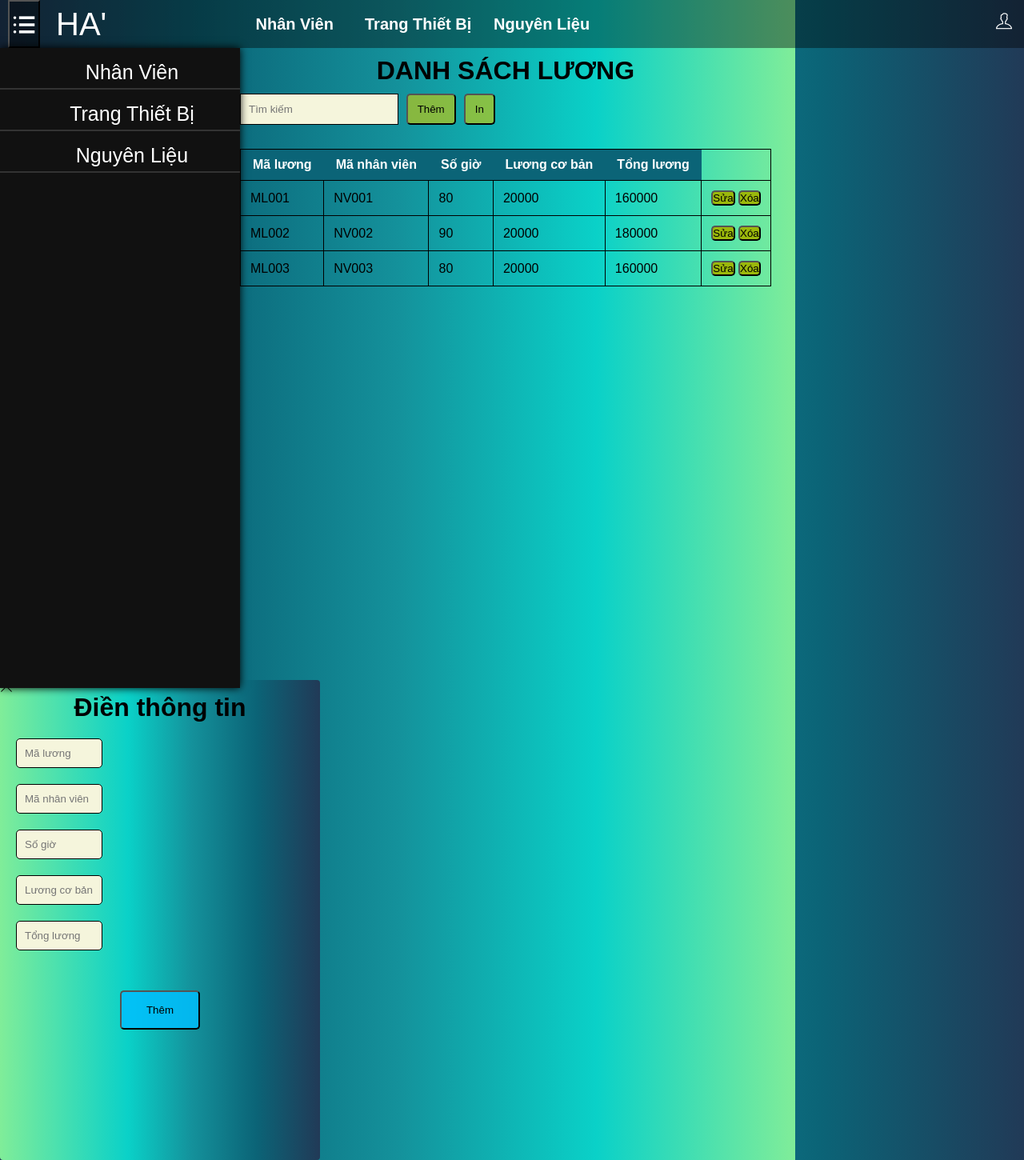
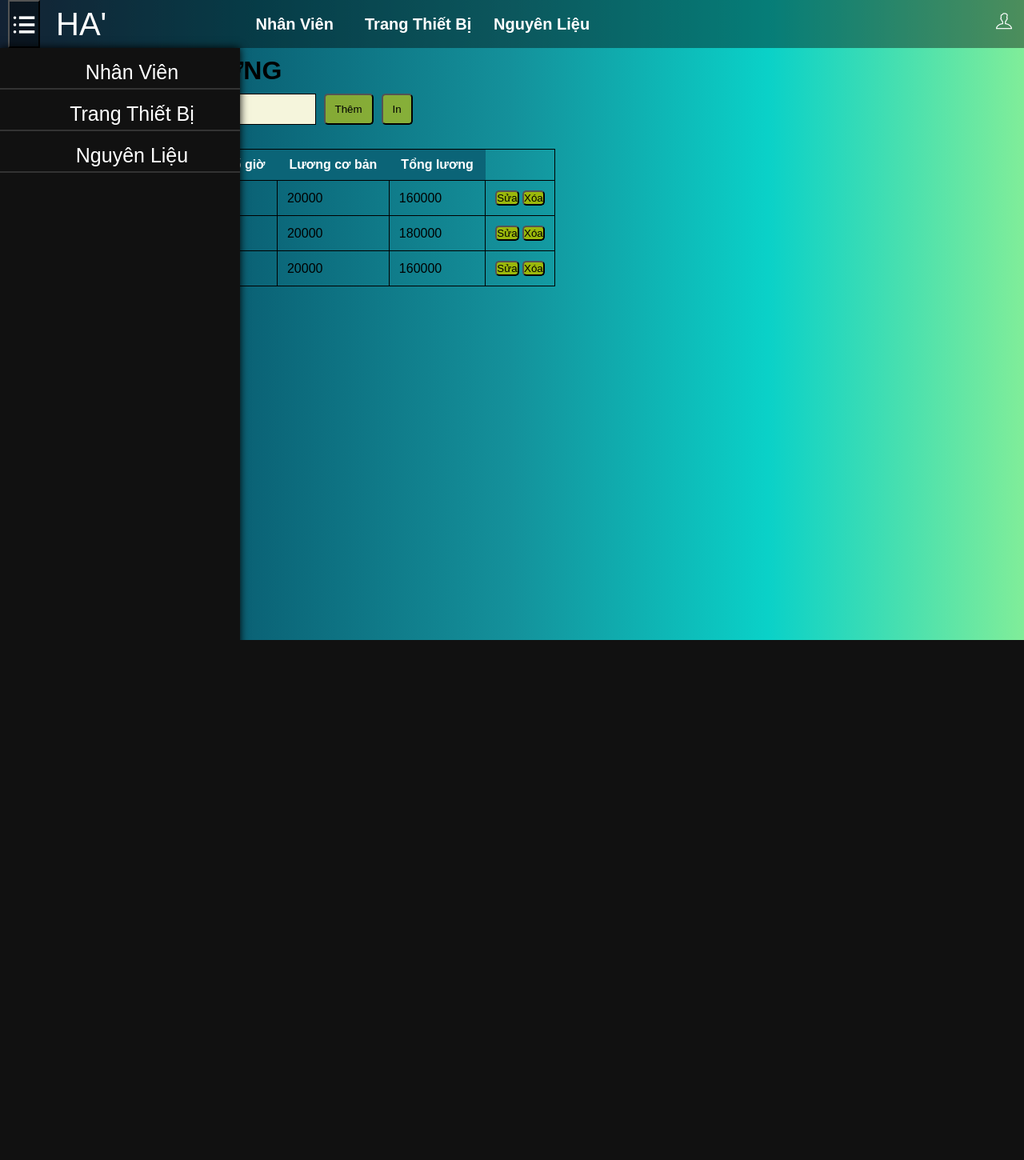
Before and after one commit to Locwara/DO_AN_1, a Django app: page /luongnhanvien.html in a window 1280 px wide. Shown: the whole page at 80% size. After the commit the page ends 800 px from the top, so only its background shows below. Run offline with Django 4.2, Linux system fonts and the light colour scheme.

Commit message:
7:05:22/09

```diff
--- a/doan1/home/Templates/home/luongnhanvien.html
+++ b/doan1/home/Templates/home/luongnhanvien.html
@@ -13,14 +13,14 @@
     <script src="{% static 'home/js/trangchu.js' %}"></script>
 </head>
 <body>
+    <div class="chualuong">
     <div id="main">
         <div id="h-sb">
-
             <div id="header">
                 <div id="nav1-2">
                     <div id="nav1">
                         <button id="btn-sidebar" class="ti-menu-alt" ></button>
-                        <a href="home.html" class="ten">HA'</a>
+                        <a href="trangchu.html" class="ten">HA'</a>
                     </div>
                     <div id="nav2">
                         <ul id ="ul1">
@@ -44,9 +44,9 @@
                     <li>
                         <a href="#">Nhân Viên</a>
                         <ul class="subnv sub">
-                            <li><a href="#" id="thongtinnhanvien.html">Thông Tin Nhân Viên</a></li>
-                            <li><a href="#">Lương Nhân Viên</a></li>
-                            <li><a href="#">Số Ca Làm</a></li>
+                            <li><a href="thongtinnhanvien.html">Thông Tin Nhân Viên</a></li>
+                            <li><a href="luongnhanvien.html">Lương Nhân Viên</a></li>
+                            <li><a href="socalam.html">Số Ca Làm</a></li>
                         </ul>
                     </li>
                 </ul>
@@ -154,5 +154,6 @@
         </div>
     </div>
 </div>
+</div>
 </body>
 </html>
--- a/doan1/home/Templates/home/trangchu.html
+++ b/doan1/home/Templates/home/trangchu.html
@@ -17,7 +17,7 @@
                 <div id="nav1-2">
                     <div id="nav1">
                         <button id="btn-sidebar" class="ti-menu-alt" ></button>
-                        <a href="home.html" class="ten">HA'</a>
+                        <a href="trangchu.html" class="ten">HA'</a>
                     </div>
                     <div id="nav2">
                         <ul id ="ul1">
@@ -42,8 +42,8 @@
                         <a href="#">Nhân Viên</a>
                         <ul class="subnv sub">
                             <li><a href="thongtinnhanvien.html">Thông Tin Nhân Viên</a></li>
-                            <li><a href="#">Lương Nhân Viên</a></li>
-                            <li><a href="#">Số Ca Làm</a></li>
+                            <li><a href="luongnhanvien.html">Lương Nhân Viên</a></li>
+                            <li><a href="socalam.html">Số Ca Làm</a></li>
                         </ul>
                     </li>
                 </ul>
--- a/doan1/home/static/home/css/luongnhanvien.css
+++ b/doan1/home/static/home/css/luongnhanvien.css
@@ -1,11 +1,9 @@
-body{
+.chualuong{
     background-image: linear-gradient(to right,#80ED99,#45DFB1,#0AD1C8,#14919B,#0B6477,#213A57);
-      display: flex;
-
   }
-  h1{
-      text-align: center;
-      color:black;
+  .container_luong h1{
+    color:black;
+    text-align: start;
   }
   .container_luong {
 
@@ -14,23 +12,23 @@ body{
       margin: 0 auto;
       padding: 30px;
       border-radius: 5px;
-      padding-left: 300px;
+      padding-left: 30px;
       padding-top: 70px;
   }
-  .chuatimkiem{
+  .container_luong .chuatimkiem{
   display: flex;
   margin-right: 5px;
   margin-top: 10px;
 
   }
-  input[type="text"]{
+  .container_luong input[type="text"]{
       padding: 10px;
      width: 30%;
      border: 1px solid black;
      background-color: beige;
      margin-right: 10px;
   }
-  .chuatimkiem button{
+  .container_luong .chuatimkiem button{
       padding: 10px 12px;
       background-color:rgba(205, 205, 8, 0.626);
       border-radius: 10px solid black;
@@ -39,21 +37,21 @@ body{
 
 
   }
-  .them{
+  .container_luong .them{
       border-radius: 5px;
   }
-  .in{
+  .container_luong .in{
       border-radius: 5px;
   }
 
-  th{
+  .container_luong th{
       background-color: #0B6477;
       padding: 10px 15px;
       color: white;
 
 
   }
-  table{
+  .container_luong table{
 
       border-collapse: collapse;
       border: 1px solid black ;
@@ -65,31 +63,31 @@ body{
 
 
   }
-  td{
+  .container_luong td{
       padding: 12px;
       text-align: left;
       border: 1px solid black;
   }
-  .chuanut{
+  .container_luong .chuanut{
       border-radius: 5px;
   }
-  .chuanut{
+  .container_luong .chuanut{
 
   }
-  .sua{
+  .container_luong .sua{
       background-color: rgb(155, 184, 11);
       border-radius: 5px;
 
   }
-  .sua:hover{
+  .container_luong .sua:hover{
 
       background-color: rgba(67, 139, 0, 0.774);
       margin-right: 5px;
   }
-  .xoa{
+  .container_luong .xoa{
       background-color: rgb(155, 184, 11);
       border-radius: 5px;
   }
-  .xoa:hover{
+  .container_luong .xoa:hover{
       background-color: rgba(67, 139, 0, 0.774);
   }
--- a/doan1/home/static/home/css/luongnhanvien_ntt.css
+++ b/doan1/home/static/home/css/luongnhanvien_ntt.css
@@ -9,12 +9,16 @@
     }   */
 
     .container_luong_nhaptt{
-        width: 400px;
-        height: 600px;
-        background-image: linear-gradient(to right,#80ED99,#45DFB1,#0AD1C8,#14919B,#0B6477,#213A57);
-        margin-top: 50px;
-       border-radius: 4px;
-
+    width: 400px;
+    height: 650px;
+    background-image: linear-gradient(to right,#80ED99,#45DFB1,#0AD1C8,#14919B,#0B6477,#213A57);
+    margin-top: 50px;
+    border-radius: 4px;
+    position: absolute;
+    top: 45%;
+    left: 50%;
+    transform: translate(-50%, -50%);
+    display: none;
     }
     .container_luong_nhaptt h1{
         text-align: center;
```
Also changed, not shown: doan1/home/Templates/home/socalam.html (+4 -4 lines), doan1/home/Templates/home/thongtinnhanvien.html (+4 -4 lines), doan1/home/static/home/css/thongtinnhanvien_ntt.css (+4 -7 lines).
